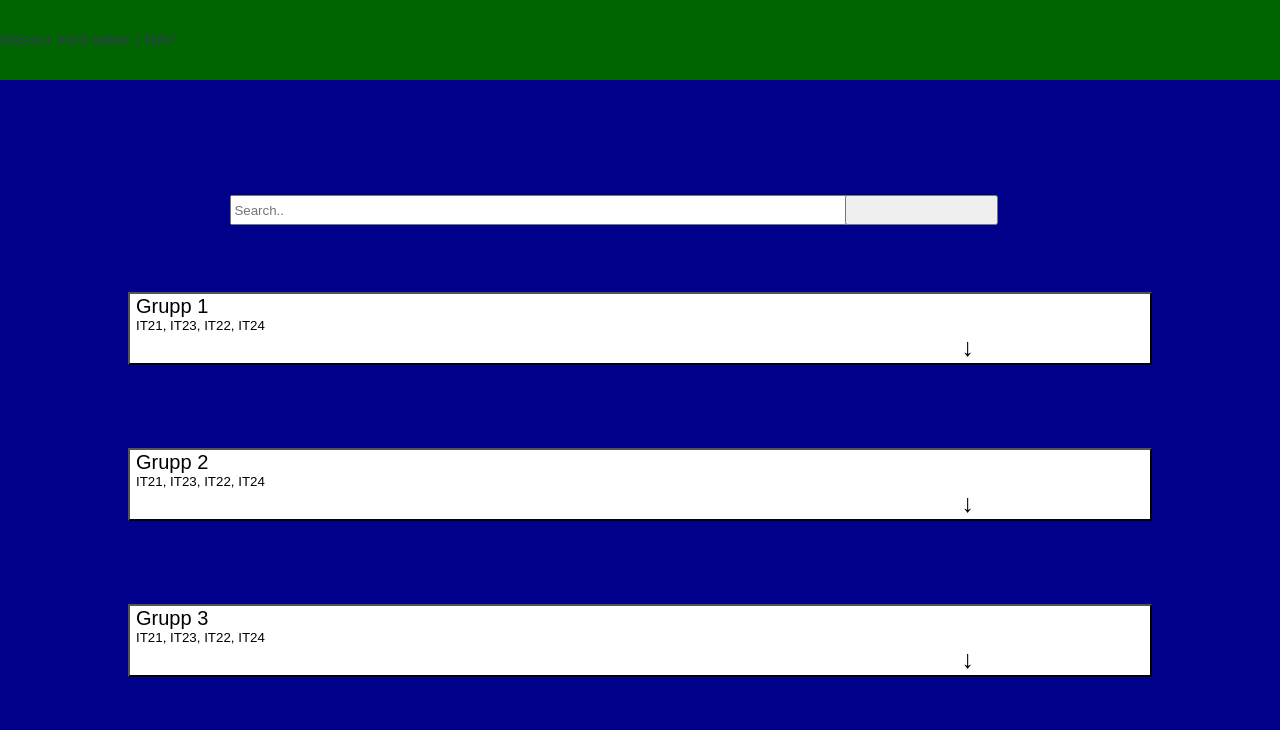
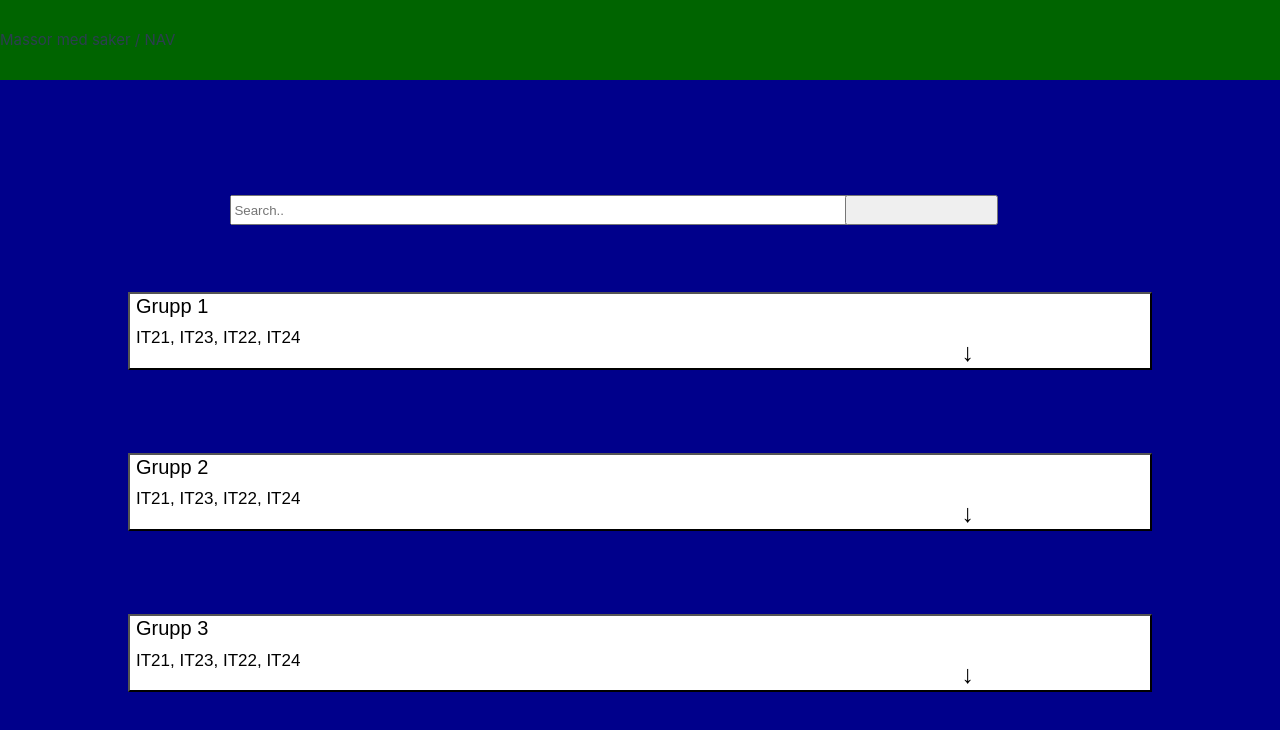
Before and after one commit to CD47484/Volleyboll-Gruppspel, a Vue app in the folder Gruppspel/: page / in a window 1280 px wide. Shown: the top 730 px of the page. Built offline with nearby package versions, Linux system fonts and the light colour scheme.

Commit message:
lag size

```diff
--- a/Gruppspel/src/App.vue
+++ b/Gruppspel/src/App.vue
@@ -99,6 +99,8 @@ export default {
   position: relative;
   color: black;
   text-align: left;
+  top: 0.6em;
+  font-size: 17px;
 }
 .group-container {
   position: relative;
```
